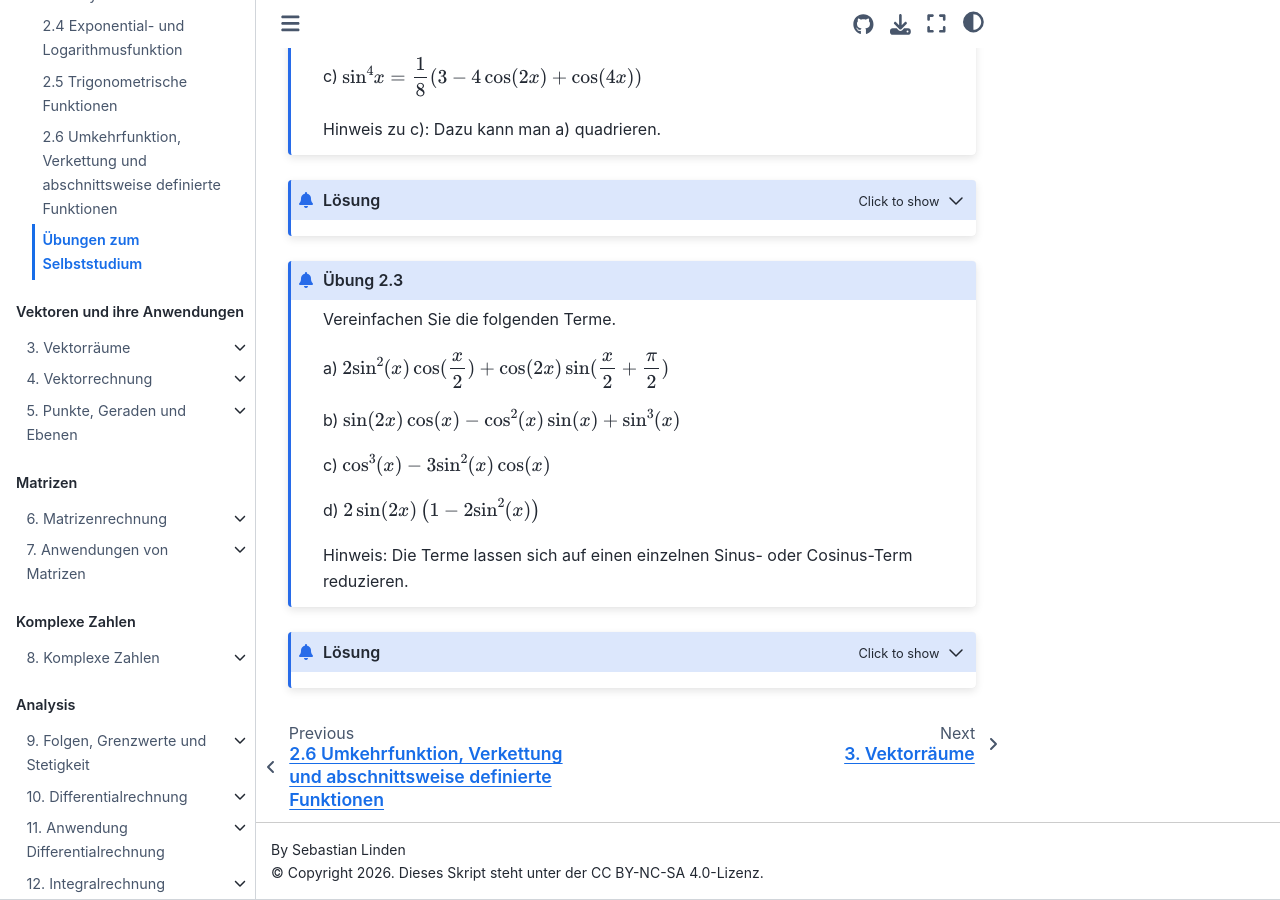
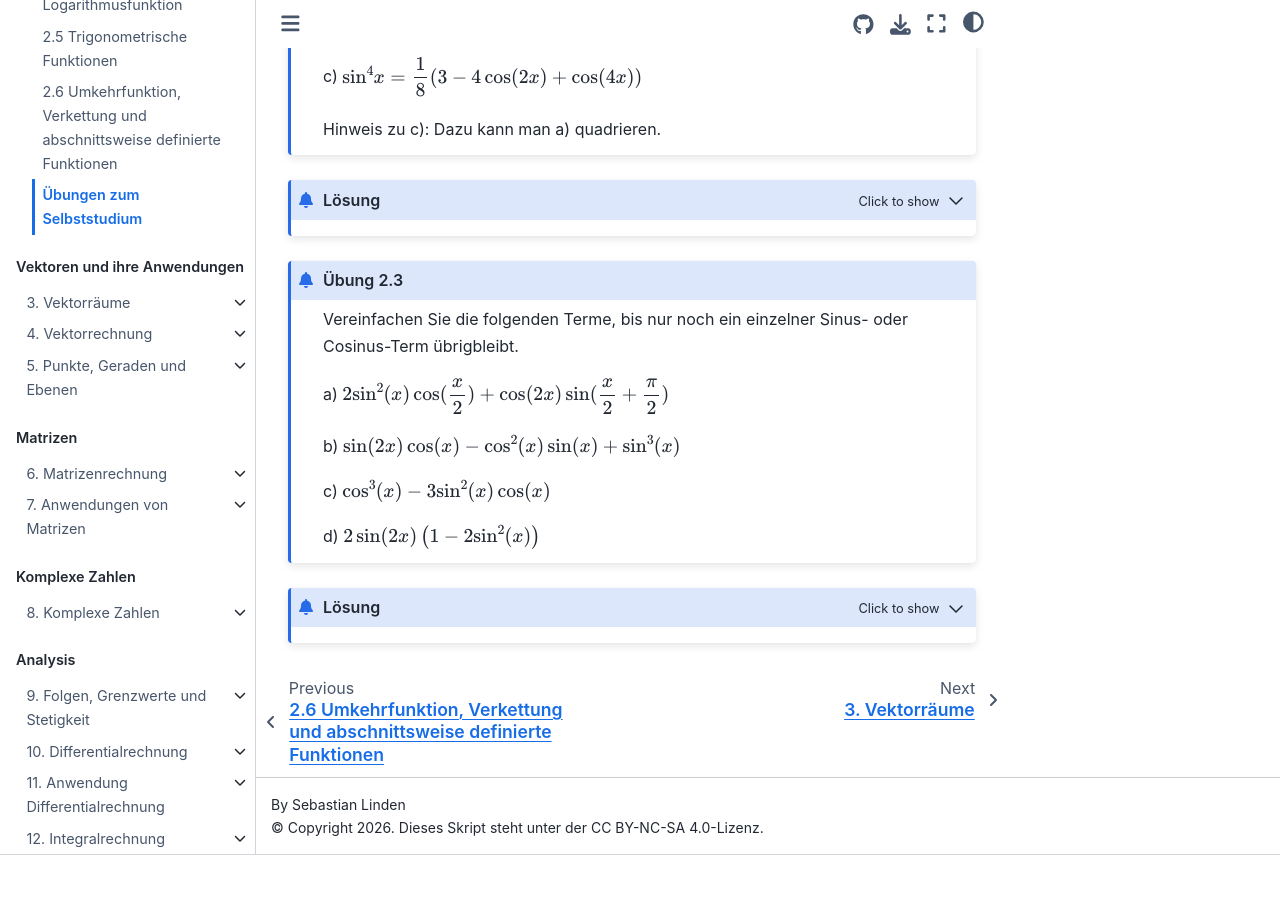
Before and after one commit to s-linden/mathematik-1-grundlagen, a Jupyter Book: the page built from chapter02/chapter02_sec07.md, in a window 1280 px wide and 900 px high, scrolled down 695 px. Built offline with Jupyter Book 1.0.4 settings and Sphinx 7.4.7 and the Sphinx Book theme 1.1.4, drawn with Linux system fonts in a browser that asks for light colours; a script that is not in the unit is left out; comment, search, counter and statistics services are not loaded; after the commit the page ends 1550 px from its top, so only the background shows below that.

Commit message:
Aktualisierung 05.11.2026 15:00: chapter02/chapter02_sec07.md

`````diff
--- a/chapter02/chapter02_sec07.md
+++ b/chapter02/chapter02_sec07.md
@@ -105,7 +105,7 @@ $$
 
 ```{admonition} Übung 2.3
 :class: miniexercise
-Vereinfachen Sie die folgenden Terme.
+Vereinfachen Sie die folgenden Terme, bis nur noch ein einzelner Sinus- oder Cosinus-Term übrigbleibt.
 
 a) $\displaystyle 2{\sin }^{2}(x)\cos (\frac{x}{2})+\cos (2x)\sin (\frac{x}{2}+\frac{\pi}{2})$
 
@@ -115,7 +115,6 @@ c) $\displaystyle {\cos }^{3}(x)-3{\sin }^{2}(x)\cos (x)$
 
 d) $\displaystyle 2\sin (2x)\left( 1-2{\sin }^{2}(x) \right)$
 
-Hinweis: Die Terme lassen sich auf einen einzelnen Sinus- oder Cosinus-Term reduzieren.
 ```
 
 ````{admonition} Lösung
`````
